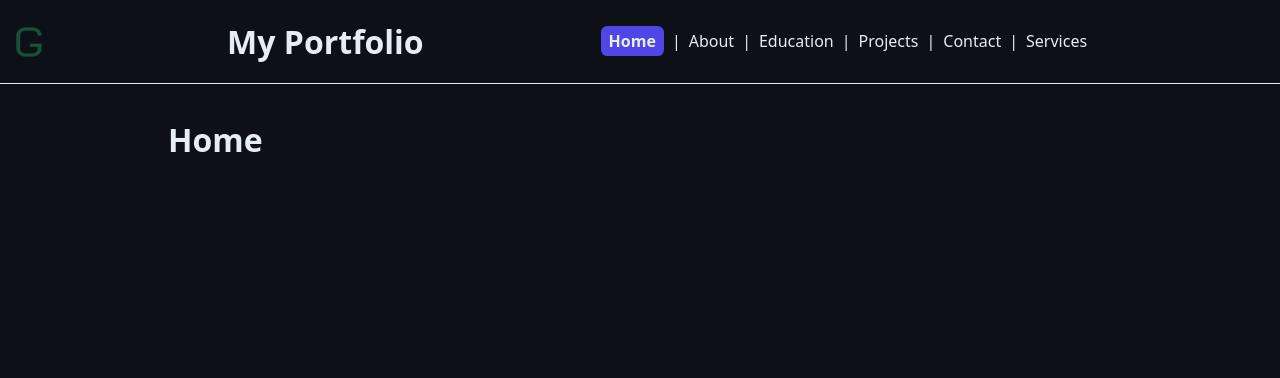
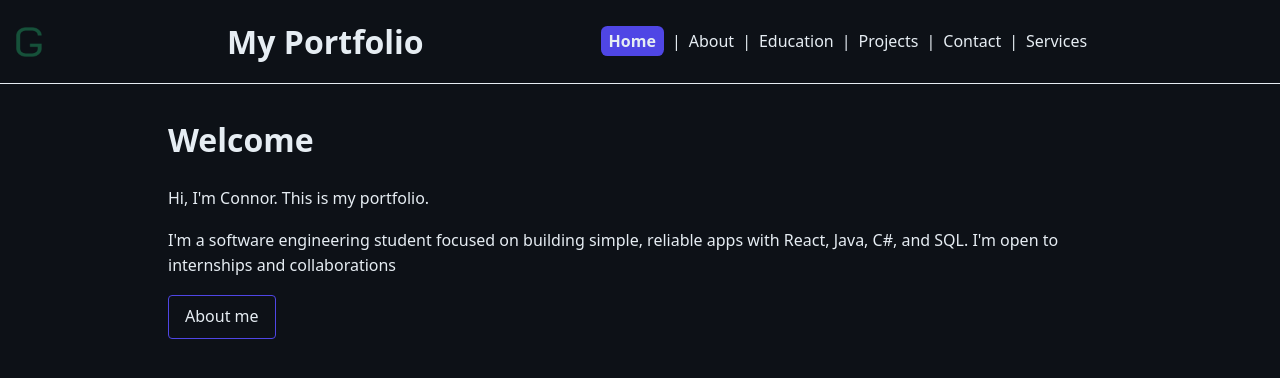
Before and after one commit to conbogar/react-portfolio-vite, a React (Vite) app in the folder client/: page / in a window 1280 px wide. Shown: the top 378 px of the page. Built offline with nearby package versions, Linux system fonts and the light colour scheme.

Commit message:
feat(home): add welcome, mission statement and CTA to about

```diff
--- a/client/src/index.css
+++ b/client/src/index.css
@@ -67,6 +67,13 @@ form {
   max-width: 450px;
 }
 
+.cta {
+  display: inline-block;
+  padding: var(--s2) var(--s3);
+  border: 1px solid var(--accent);
+  border-radius: var(--s1);
+}
+
 .brand {
   font-weight: 700;
   font-size: var(--s4);
--- a/client/src/pages/Home.jsx
+++ b/client/src/pages/Home.jsx
@@ -3,6 +3,11 @@ import { useTitle } from "../hooks/useTitle.js";
 export default function Home() {
     useTitle("Home");
     return (
-            <h1>Home</h1>
+        <>
+            <h1>Welcome</h1>
+            <p>Hi, I'm Connor. This is my portfolio.</p>
+            <p>I'm a software engineering student focused on building simple, reliable apps with React, Java, C#, and SQL. I'm open to internships and collaborations</p>
+            <p><a className="cta" href="/about">About me</a></p>
+        </>
     );
 }
```
